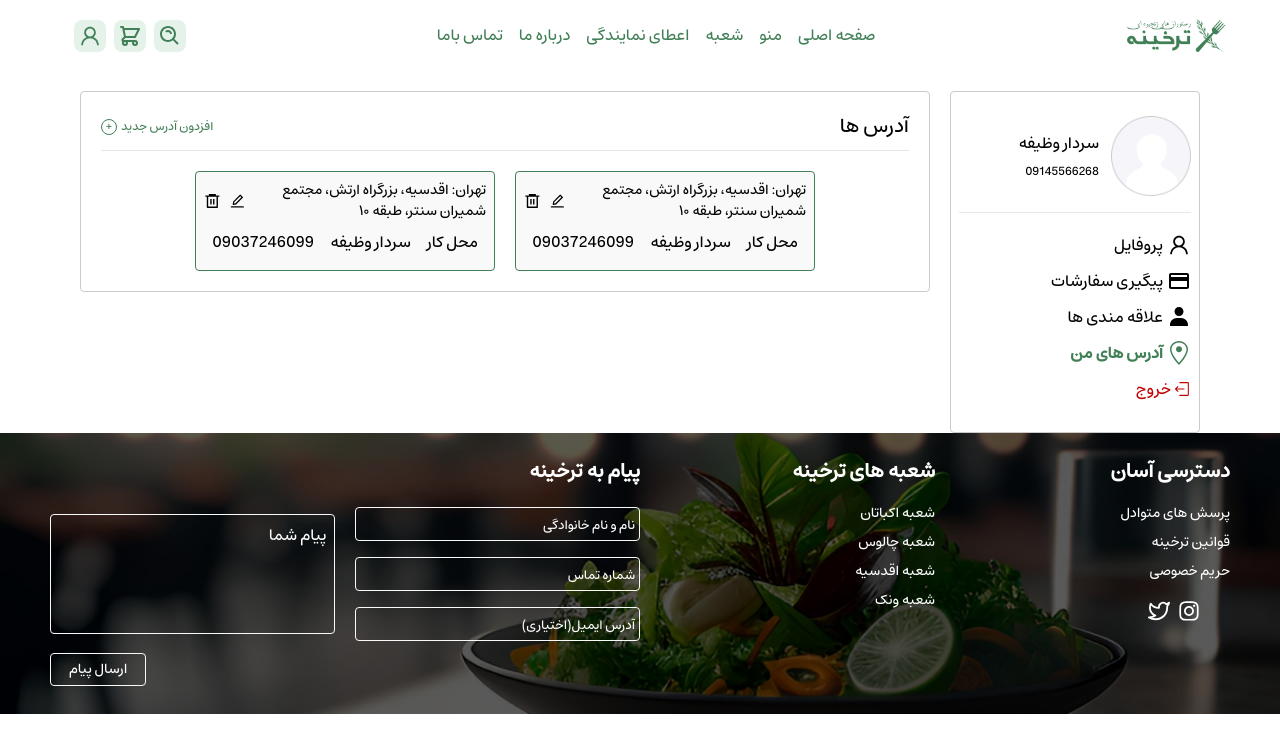
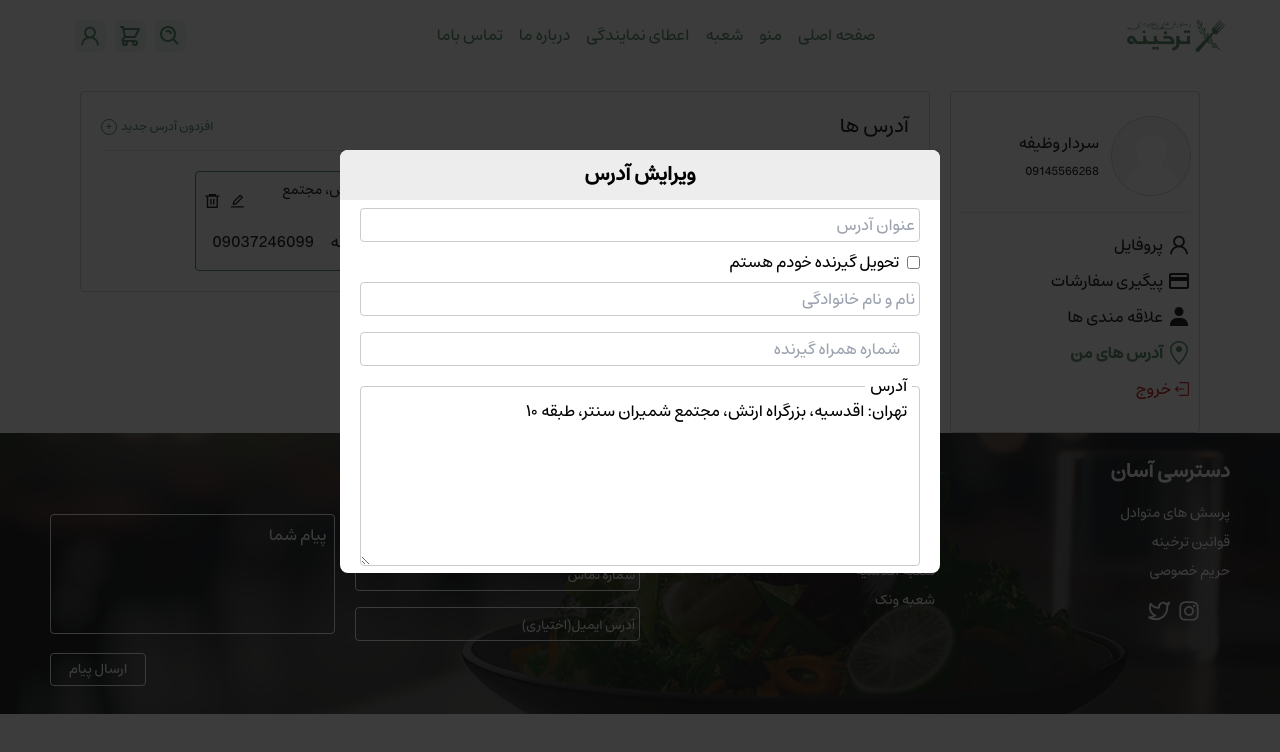
Before and after one commit to Reza0101/order-food, a Next.js app: page /profile/address in a window 1280 px wide. Both pictures are taken after a click on the icon 557 px from the left and 201 px from the top of the page. Shown: the top 752 px of the page. Built offline with nearby package versions, Linux system fonts and the light colour scheme; some icons are missing.

Commit message:
add modal edit address profile

```diff
--- a/components/cart/Box-Address.tsx
+++ b/components/cart/Box-Address.tsx
@@ -2,9 +2,11 @@ import { useState } from "react";
 import { AiOutlineEdit } from "react-icons/ai";
 import { RiDeleteBin6Line } from "react-icons/ri";
 import ModalDelete from "../profile/ModalDelete";
+import ModalAddress from "../profile/ModalAddress";
 
 const BoxAddress = ({ location, name, phone, setShow }: any) => {
   const [showModalDelete, setShowModalDelete] = useState(false);
+  const [showModalEditAddress, setShowModalEditAddress] = useState(false);
 
   return (
     <>
@@ -13,7 +15,7 @@ const BoxAddress = ({ location, name, phone, setShow }: any) => {
           <p className="text-[10px] sm:text-[14px]">
             تهران: اقدسیه، بزرگراه ارتش، مجتمع شمیران سنتر، طبقه ۱۰
           </p>
-          <AiOutlineEdit className="cursor-pointer text-[16px] sm:text-[18px] md:text-[24px] md:mr-2" />
+          <AiOutlineEdit onClick={() => setShowModalEditAddress(true)} className="cursor-pointer text-[16px] sm:text-[18px] md:text-[24px] md:mr-2" />
           <RiDeleteBin6Line
             onClick={() => setShowModalDelete(true)}
             className="cursor-pointer text-[16px] sm:text-[18px] md:text-[24px] md:mr-2"
@@ -26,6 +28,7 @@ const BoxAddress = ({ location, name, phone, setShow }: any) => {
         </div>
       </div>
       {showModalDelete && <ModalDelete setShow={setShowModalDelete} />}
+      {showModalEditAddress && <ModalAddress setShow={setShowModalEditAddress} />}
     </>
   );
 };
--- /dev/null
+++ b/components/profile/ModalAddress.tsx
@@ -0,0 +1,45 @@
+const ModalAddress = ({ setShow }: any) => {
+  return (
+    <div
+      onClick={() => setShow(false)}
+      className="flex items-center top-0 right-0 fixed z-50 w-[100%]  justify-center"
+    >
+      <div className="z-40 fixed top-0 bg-black opacity-[0.8] w-[100%] h-[100%]"></div>
+
+      <div
+        onClick={(e) => e.stopPropagation()}
+        className="absolute modalAnimation w-[330px] sm:w-[450px] md:w-[550px] lg:w-[600px] z-50 rounded-8 bg-white mx-auto top-[200px] md:top-[150px]"
+      >
+        <div className="h-[50px] w-full bg-gray-3 rounded-t-8 flex items-center justify-center">
+          <p className="text-[20px] font-bold">ویرایش آدرس</p>
+        </div>
+        <div className="px-[20px]">
+          <input type="text" placeholder="عنوان آدرس" className="w-full outline-none p-1 border border-gray-4 rounded-4 my-2" />
+          <div className="flex items-center gap-2">
+            <input type="checkbox" />
+            <p>تحویل گیرنده خودم هستم</p>
+          </div>
+          <input
+            type="text"
+            placeholder="نام و نام خانوادگی"
+            className="w-full outline-none p-1 border border-gray-4 rounded-4 my-2"
+          />
+          <input
+            dir="ltr"
+            type="number"
+            placeholder="شماره همراه گیرنده"
+            className="w-full outline-none p-1 placeholder:text-right border border-gray-4 rounded-4 my-2"
+          />
+          <div className="relative">
+            <p className="absolute px-[5px] bg-white p-0 right-2">آدرس</p>
+            <textarea name="" id="" className="w-full h-[180px] mt-3 border rounded-4 outline-none border-gray-4 p-3">
+              تهران: اقدسیه، بزرگراه ارتش، مجتمع شمیران سنتر، طبقه ۱۰
+            </textarea>
+          </div>
+        </div>
+      </div>
+    </div>
+  );
+};
+
+export default ModalAddress;
```
